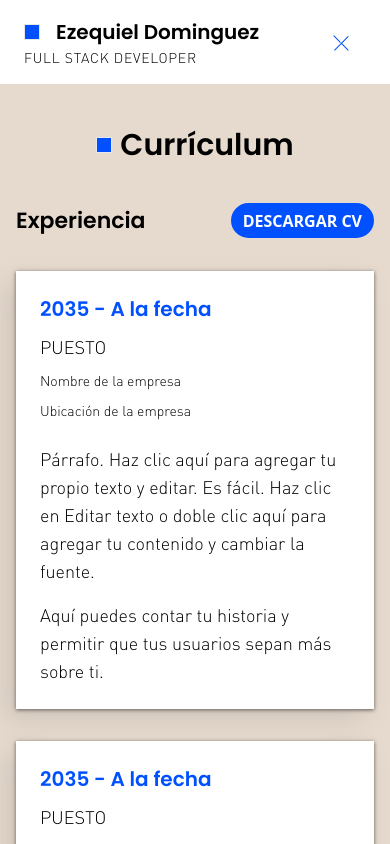
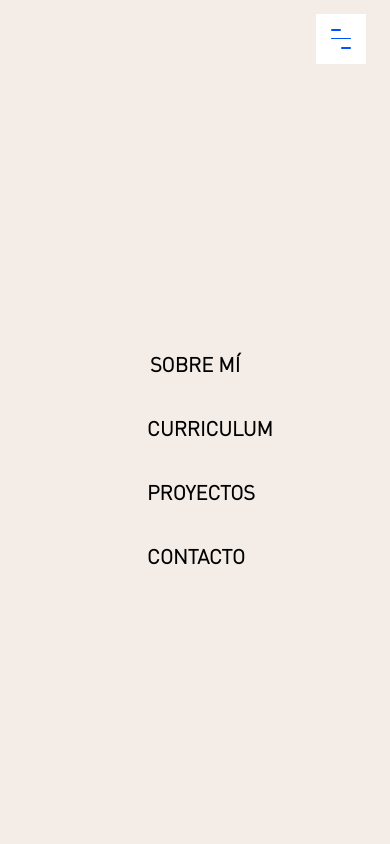
Before and after one commit to Cocahuana/portfolio_nextjs, a Next.js app: page /Curriculum in a window 390 px wide. Both pictures are taken after a click on the button 341 px from the left and 42 px from the top of the page. Shown: the top 844 px of the page. Built offline with nearby package versions, Linux system fonts and the light colour scheme.

Commit message:
Feat: Navigation bar for mobile overlap main content

```diff
--- a/src/components/elements/Flex/Flex.tsx
+++ b/src/components/elements/Flex/Flex.tsx
@@ -2,9 +2,14 @@ import styles from "./Flex.module.css";
 type Props = {
 	children: React.ReactNode;
 	className?: string;
+	onClick?: React.MouseEventHandler<HTMLDivElement>;
 };
-function Flex({ children, className }: Props) {
-	return <div className={`${styles.flex} ${className}`}>{children}</div>;
+function Flex({ children, className, onClick }: Props) {
+	return (
+		<div className={`${styles.flex} ${className}`} onClick={onClick}>
+			{children}
+		</div>
+	);
 }
 
 export default Flex;
--- a/src/components/elements/NavLink/NavLink.tsx
+++ b/src/components/elements/NavLink/NavLink.tsx
@@ -3,23 +3,24 @@ import { useRouter } from "next/router";
 type Props = {
 	href: string;
 	label: string;
+	className?: string;
 };
-function NavLink({ href, label }: Props) {
+function NavLink({ href, label, className }: Props) {
 	const router = useRouter();
 	const currentRoute = router.pathname;
 	return (
-		<div className='w-24 hover:text-[color:var(--primary-bg)]'>
+		<div className={` w-24 hover:text-[color:var(--primary-bg)] `}>
 			<Link href={href}>
 				{currentRoute === href ? (
 					<p
-						className={
-							"text-center text-base text-[color:var(--primary-bg)] "
-						}
+						className={`text-center text-base text-[color:var(--primary-bg)] ${className}`}
 					>
 						{label}
 					</p>
 				) : (
-					<p className={"text-center text-base"}>{label}</p>
+					<p className={` text-center text-base ${className}`}>
+						{label}
+					</p>
 				)}
 			</Link>
 		</div>
--- a/src/components/layouts/Default/Default.tsx
+++ b/src/components/layouts/Default/Default.tsx
@@ -10,7 +10,7 @@ function Default({ children }: Props) {
 		<>
 			<Header />
 			{/*We use pt-10vh to adjust content under the overlapng/fixed navbar*/}
-			<div className='h-full w-full pt-[10vh]'>{children}</div>
+			<div className='h-full w-full pt-[10vh] '>{children}</div>
 			<Footer />
 		</>
 	);
--- a/src/components/modules/Header/Header.tsx
+++ b/src/components/modules/Header/Header.tsx
@@ -1,7 +1,14 @@
 import NavLink from "@/components/elements/NavLink/NavLink";
 import SquareBlock from "@/components/elements/SquareBlock/SquareBlock";
 import Hamburger from "@/components/elements/Hamburger/Hamburger";
+import { useState, useEffect } from "react";
+import Flex from "@/components/elements/Flex/Flex";
 function Header() {
+	const [isOpen, setIsOpen] = useState(false);
+	const handleMenu = (event: React.MouseEvent<HTMLDivElement>) => {
+		event.preventDefault();
+		setIsOpen(!isOpen);
+	};
 	const navLinks = [
 		{
 			href: "/",
@@ -31,6 +38,31 @@ function Header() {
 	);
 
 	return (
+		<>
+			{isOpen === true ? (
+				<div className='z-50 w-full h-full fixed bg-[color:var(--skin-bg)]'>
+					<Flex className=' w-full h-full flex-col'>
+						<Flex
+							className='w-full h-[10vh] items-center justify-end px-6'
+							onClick={handleMenu}
+						>
+							<Hamburger />
+						</Flex>
+						<Flex className='w-full h-full items-center'>
+							<Flex className='flex-col w-full h-1/3 items-center justify-around'>
+								{navLinks.map((navLink) => (
+									<NavLink
+										className='text-xl font-bold'
+										key={navLink.label}
+										href={navLink.href}
+										label={navLink.label}
+									/>
+								))}
+							</Flex>
+						</Flex>
+					</Flex>
+				</div>
+			) : (
 				<div className='h-[10vh] flex w-full bg-white fixed top-0 overflow-hidden'>
 					<div className='flex lg:hidden w-full justify-between px-6 items-center'>
 						<div className='flex flex-col items-start'>
@@ -42,7 +74,9 @@ function Header() {
 								FULL STACK DEVELOPER
 							</p>
 						</div>
+						<div className='z-50' onClick={handleMenu}>
 							<Hamburger />
+						</div>
 					</div>
 					<div className='hidden lg:flex w-full bg-white'>
 						<div className='w-1/2 flex justify-start items-center p-12'>
@@ -63,6 +97,8 @@ function Header() {
 						</div>
 					</div>
 				</div>
+			)}
+		</>
 	);
 }
 
```
Lines whose indentation alone changed are shown as unchanged.
